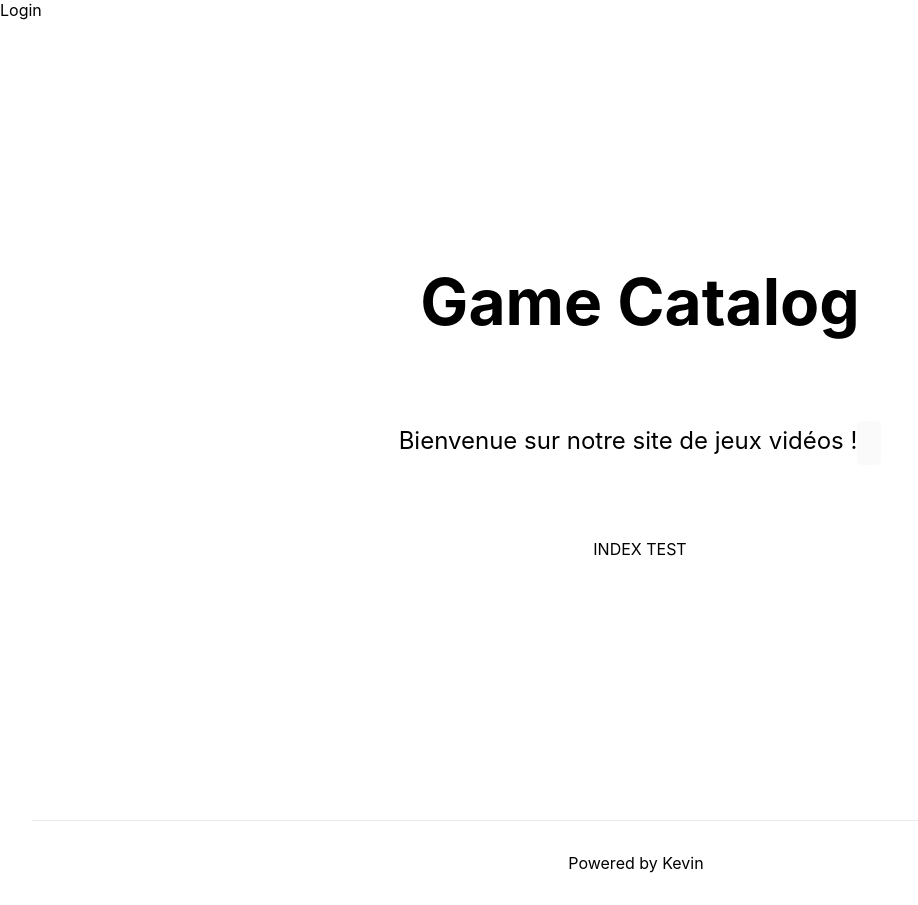
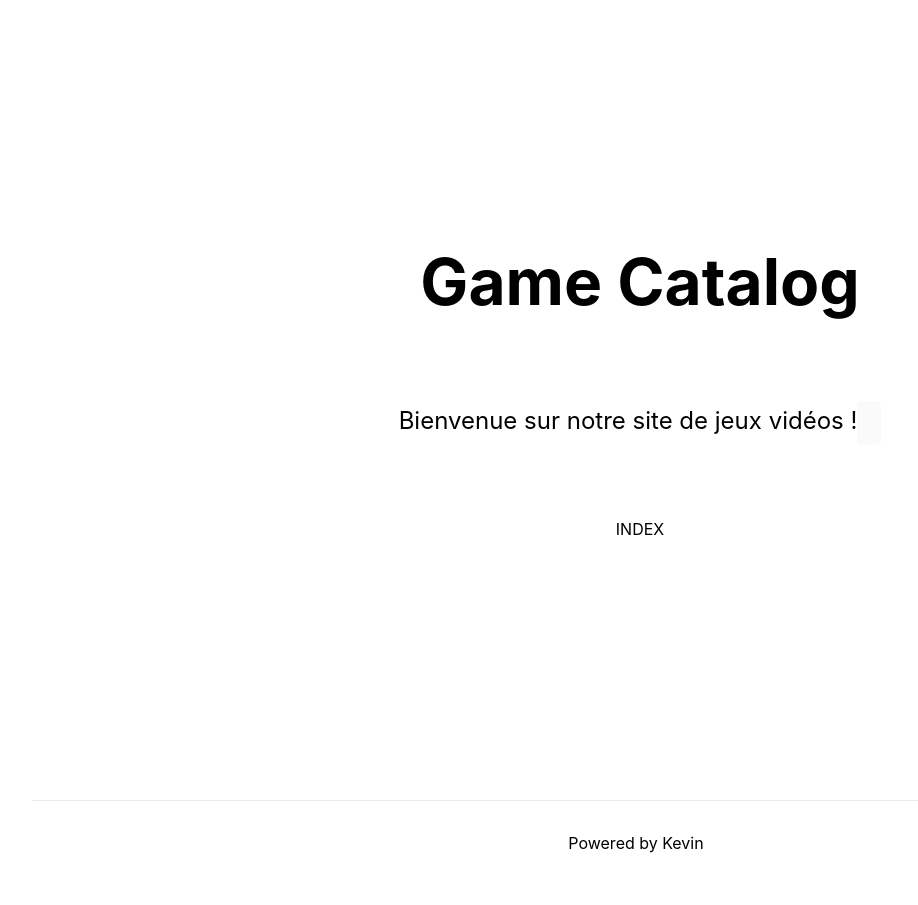
Before and after one commit to KevinGauvain/game-catalog-next-app, a Next.js app: page / in a window 1280 px wide. Shown: the whole page, without its empty margins (0-918 px from the left). Built offline with nearby package versions, Linux system fonts and the light colour scheme; no server answers.

Commit message:
bug git re-push

```diff
--- a/pages/index.tsx
+++ b/pages/index.tsx
@@ -2,47 +2,47 @@
 // import Image from "next/image";
 // import styles from "../styles/Home.module.css";
 
+import Layout from "./layout";
+
+export default function Home() {
+  return (
+    <div>
+      <Layout>
+        <p>INDEX</p>
+      </Layout>
+    </div>
+  );
+}
+
 // import Layout from "./layout";
+// import { useUser } from "@auth0/nextjs-auth0";
 
 // export default function Home() {
+//   const { user, error, isLoading } = useUser();
+
+//   if (isLoading) return <div>Loading...</div>;
+//   if (error) return <div>{error.message}</div>;
+
+//   if (user) {
+//     return (
+//       <div>
+//         <div>
+//           Welcome {user.name}! <a href="/api/auth/logout">Logout</a>
+//         </div>
+//         <Layout>
+//           <p>INDEX TEST</p>
+//         </Layout>
+//       </div>
+//     );
+//   }
 //   return (
 //     <div>
+//       <div>
+//         <a href="/api/auth/login">Login</a>
+//       </div>
 //       <Layout>
-//         <p>INDEX</p>
+//         <p>INDEX TEST</p>
 //       </Layout>
 //     </div>
 //   );
 // }
-
-import Layout from "./layout";
-import { useUser } from "@auth0/nextjs-auth0";
-
-export default function Home() {
-  const { user, error, isLoading } = useUser();
-
-  if (isLoading) return <div>Loading...</div>;
-  if (error) return <div>{error.message}</div>;
-
-  if (user) {
-    return (
-      <div>
-        <div>
-          Welcome {user.name}! <a href="/api/auth/logout">Logout</a>
-        </div>
-        <Layout>
-          <p>INDEX TEST</p>
-        </Layout>
-      </div>
-    );
-  }
-  return (
-    <div>
-      <div>
-        <a href="/api/auth/login">Login</a>
-      </div>
-      <Layout>
-        <p>INDEX TEST</p>
-      </Layout>
-    </div>
-  );
-}
```
